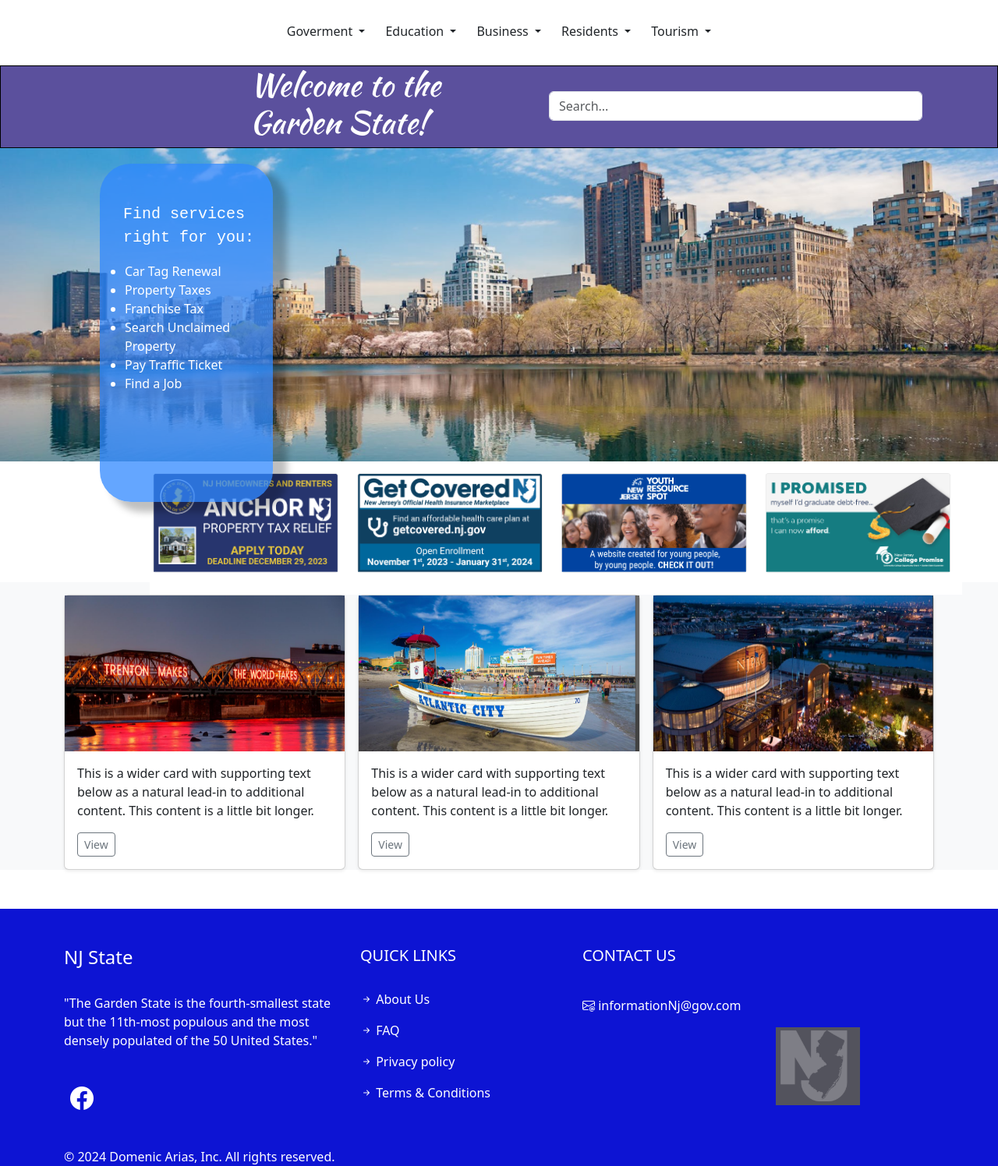
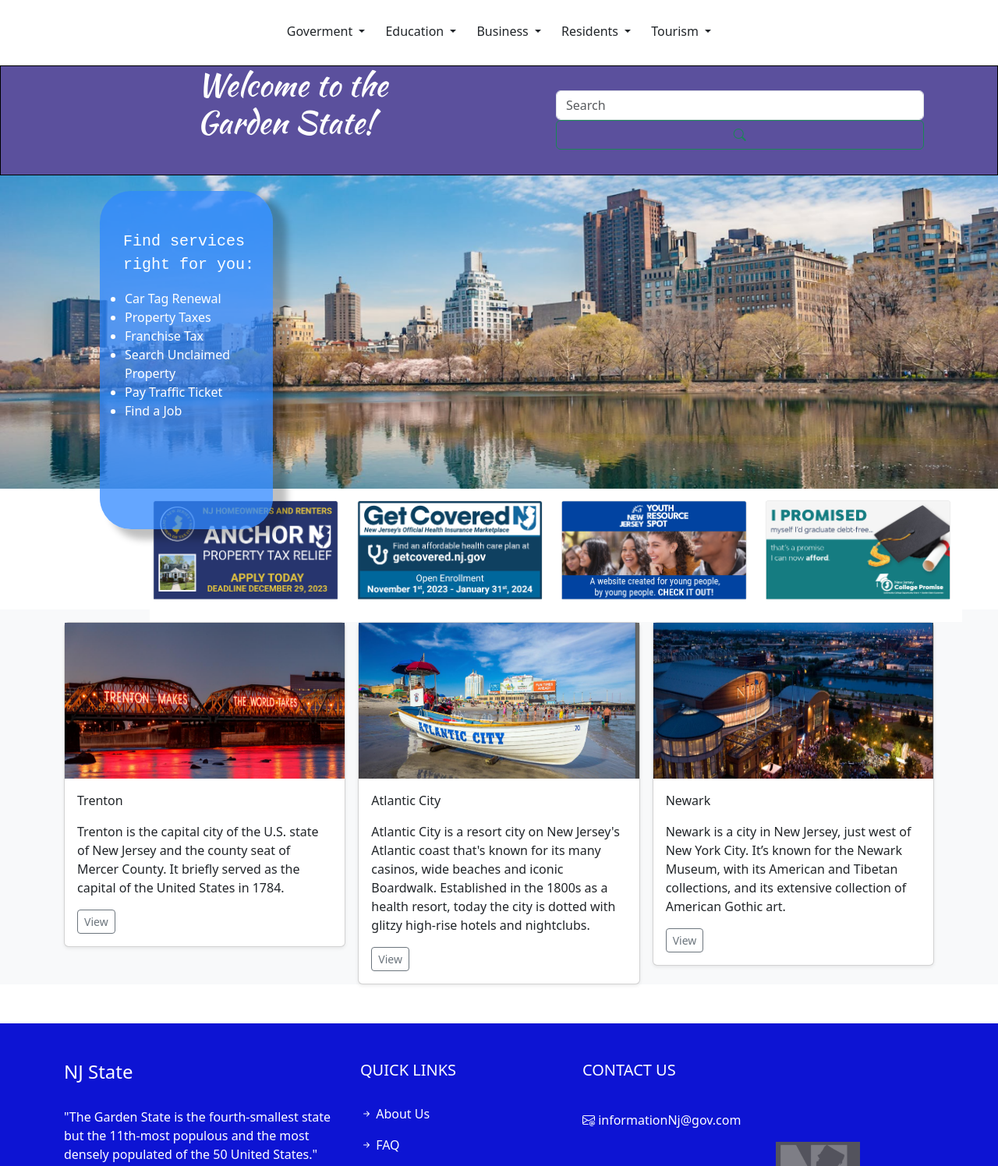
Before and after one commit to domenic21/NJ-STATE-PAGE, a plain HTML site: page index.html in a window 1280 px wide. Shown: the part 118-1614 px from the top of the page at 78% size. Drawn offline with nearby package versions, Linux system fonts and the light colour scheme.

Commit message:
adding cards

```diff
--- a/index.html
+++ b/index.html
@@ -13,11 +13,12 @@
 </head>
 
 <body>
+  <!-- header and tittle -->
   <header>
     OFFICIAL SITE OF THE STATE OF NEW JERSEY
   </header>
   <!-- nav bar menu  -->
-  <nav class="">
+  <nav >
     <img class="logo" src="./assets/nj.png" />
     <div>
       <div
@@ -62,10 +63,12 @@
             <li><a class="dropdown-item" href="#">Tax center</a></li>
           </ul>
         </div>
+
         <div class="dropdown-center">
           <button class="btn dropdown-toggle" type="button" data-bs-toggle="dropdown" aria-expanded="false">
             Tourism
           </button>
+          <!-- use of ID  -->
           <ul class="dropdown-menu">
             <li><a class="dropdown-item" href="#">History</a></li>
             <li><a class="dropdown-item" href="#Cities">Cities</a></li>
@@ -88,12 +91,14 @@
     <div class="section-container">
       <h1>Welcome to the <br>
         Garden State!</h1>
+    <!-- Search bar  -->
+      <div class="search-container">
 
-      <form role="search">
-        <input type="search" class="form-control" placeholder="Search..." aria-label="Search">
-
-      </form>
-
+        <form class="d-flex" role="search">
+          <input class="form-control me-2" type="search" placeholder="Search" aria-label="Search">
+          <button class="btn btn-outline-success" type="submit"><i class="bi bi-search"></i></button>
+        </form>
+      </div>
     </div>
 
   </section>
@@ -118,16 +123,20 @@
         <img class="banner" src="./assets/banner.png" alt="banner">
       </a>
     </aside>
+   </div>
     <!-- cities card selection link to city individual pages -->
     <div id="Cities">
-      <div class="album bg-body-tertiary">
+      <div class="album bg-body-tertiary " >
         <div class="container">
           <div class="row row-cols-1 row-cols-sm-2 row-cols-md-3 g-3">
             <div class="col">
               <div class="card shadow-sm">
                 <img height="200px" src="./assets/trenton.png" alt="Trenton">
                 <div class="card-body">
-                  <p class="card-text">This is a wider card with supporting text below as a natural lead-in to additional content. This content is a little bit longer.</p>
+                  <p>Trenton</p>
+                  <p class="card-text">Trenton is the capital city of the U.S. state of New Jersey and the county seat of
+                    Mercer County. It briefly served as the capital of the United States in 1784.</p>
+
                   <div class="d-flex justify-content-between align-items-center">
                     <div class="btn-group">
                        <a href="">
@@ -142,7 +151,11 @@
               <div class="card shadow-sm">
                 <img  height="200px"   src="./assets/atlantic.png" alt="Atlantic City">
                 <div class="card-body">
-                  <p class="card-text">This is a wider card with supporting text below as a natural lead-in to additional content. This content is a little bit longer.</p>
+                  <p>Atlantic City</p>
+                  <p class="card-text">Atlantic City is a resort city on New Jersey's Atlantic coast that's known for its
+                    many casinos, wide beaches and iconic Boardwalk. Established in the 1800s as a health resort, today
+                    the city is dotted with glitzy high-rise hotels and nightclubs.</p>
+
                   <div class="d-flex justify-content-between align-items-center">
                     <div class="btn-group">
                       <a href="">
@@ -157,7 +170,11 @@
               <div class="card shadow-sm">
                 <img  height="200px"  src="./assets/newark.png" alt="Newark">
                 <div class="card-body">
-                  <p class="card-text">This is a wider card with supporting text below as a natural lead-in to additional content. This content is a little bit longer.</p>
+                  <p>Newark</p>
+                  <p class="card-text">Newark is a city in New Jersey, just west of New York City. It’s known for the
+                    Newark Museum, with its American and Tibetan collections, and its extensive collection of American
+                    Gothic art.</p>
+
                   <div class="d-flex justify-content-between align-items-center">
                     <div class="btn-group">
                       <a href="">
@@ -233,7 +250,7 @@
 
 
 
-  </div>
+
 
   <script src="https://cdn.jsdelivr.net/npm/bootstrap@5.3.2/dist/js/bootstrap.bundle.min.js"
     integrity="sha384-C6RzsynM9kWDrMNeT87bh95OGNyZPhcTNXj1NW7RuBCsyN/o0jlpcV8Qyq46cDfL"
--- a/style.css
+++ b/style.css
@@ -36,13 +36,15 @@ ul {
     color: white;
     font-size: 40px;
     font-weight: 400;
-    padding-left: 50%;
+    padding-left: 40%;
 }
 
 .section-container {
-    grid-template-columns: 1fr 1fr;
+    grid-template-columns:  1fr 1fr;
     display: grid;
+    gap: 20px;
 }
+
 
 form {
     display: flex;
@@ -55,6 +57,7 @@ form {
     font-size: 20px;
     font-weight: 400;
 }
+
 
 .image-container {
     position: relative;
@@ -80,6 +83,10 @@ form {
     object-fit: contain;
 
 
+}
+
+#Cities{
+    height: 50%;
 }
 
 .section-container p {
```
